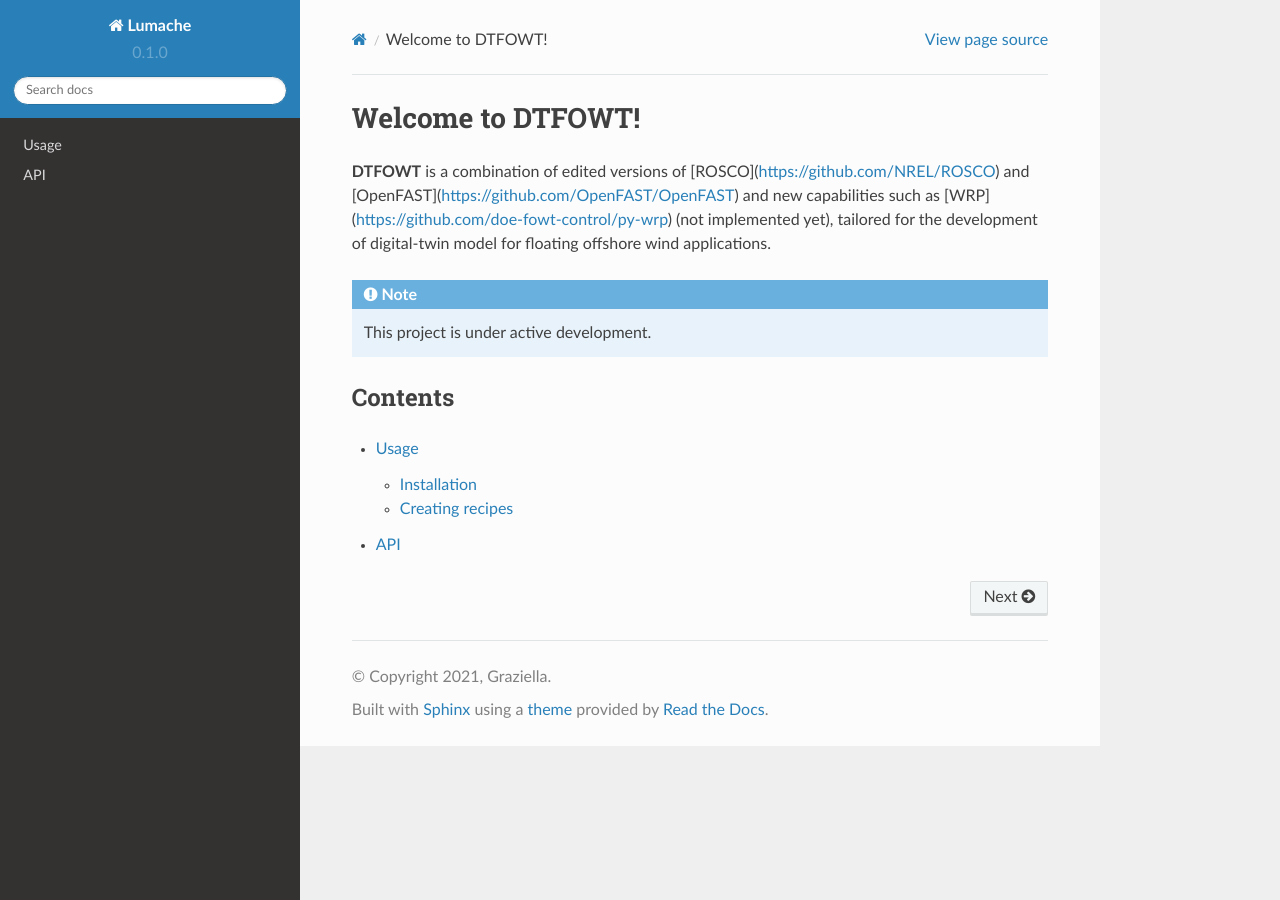
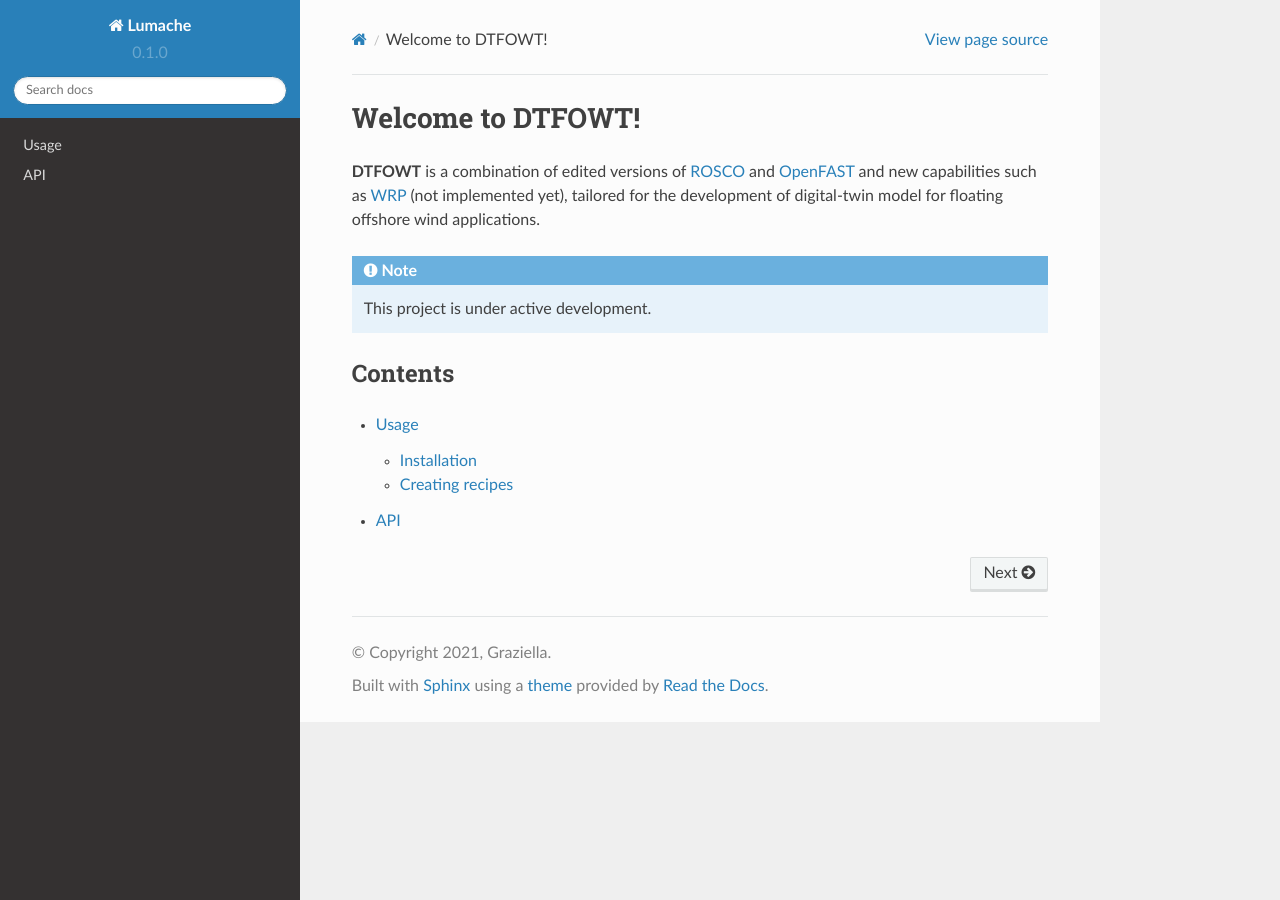
Before and after one commit to UMaine-W2/DigiTWind, a Sphinx documentation site: the page built from docs/source/index.rst, in a window 1280 px wide. Built offline with Sphinx 7.4.7 and the Read the Docs theme 2.0.0, drawn with Linux system fonts in a browser that asks for light colours.

Commit message:
Update index.rst

```diff
--- a/docs/source/index.rst
+++ b/docs/source/index.rst
@@ -1,7 +1,7 @@
 Welcome to DTFOWT!
 ===================================
 
-**DTFOWT** is a combination of edited versions of [ROSCO](https://github.com/NREL/ROSCO) and [OpenFAST](https://github.com/OpenFAST/OpenFAST) and new capabilities such as [WRP](https://github.com/doe-fowt-control/py-wrp) (not implemented yet), tailored for the development of digital-twin model for floating offshore wind applications.
+**DTFOWT** is a combination of edited versions of `ROSCO <https://github.com/NREL/ROSCO>`_ and `OpenFAST <https://github.com/OpenFAST/OpenFAST>`_ and new capabilities such as `WRP <https://github.com/doe-fowt-control/py-wrp>`_ (not implemented yet), tailored for the development of digital-twin model for floating offshore wind applications.
 
 .. note::
 
```
